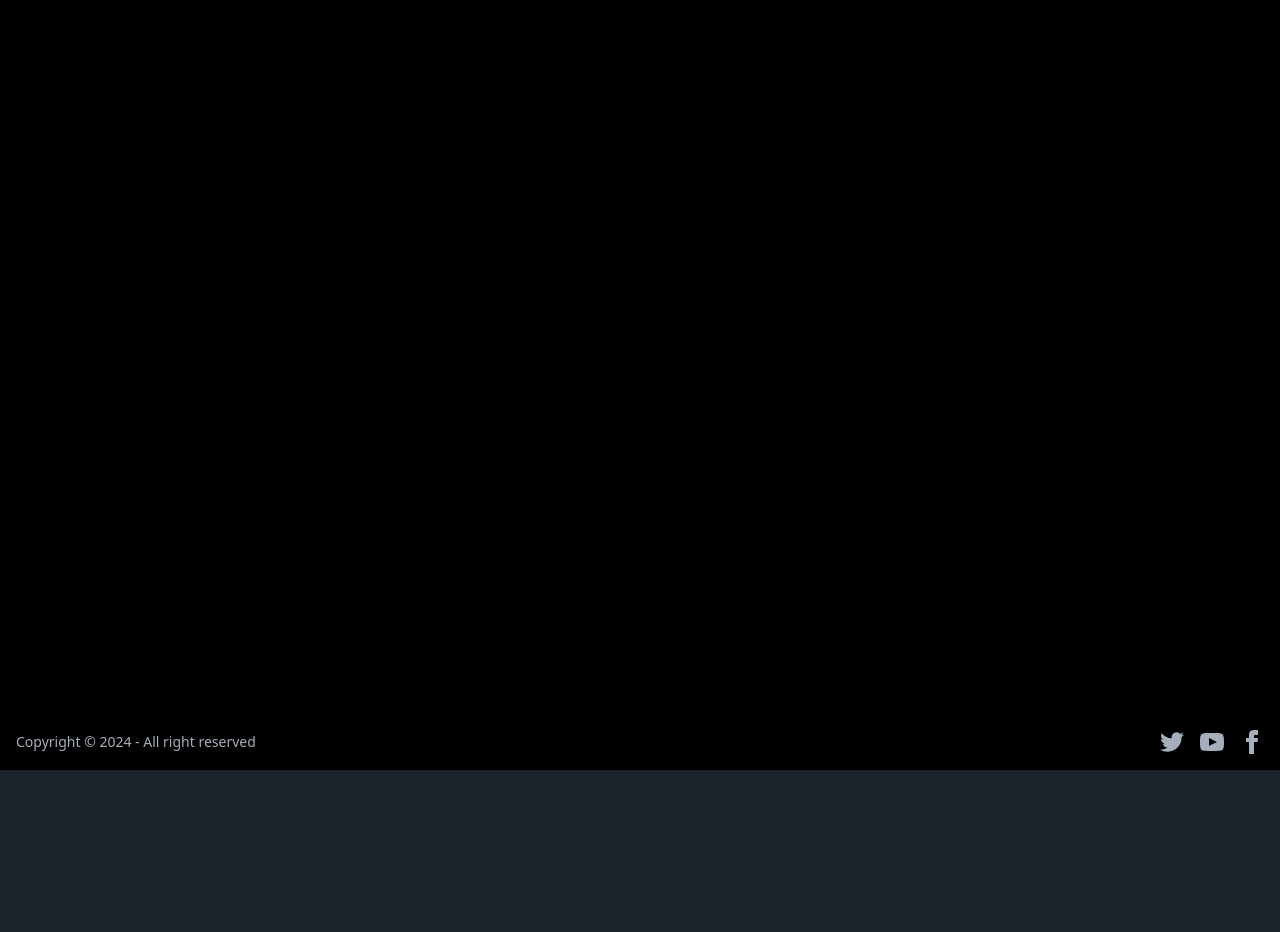
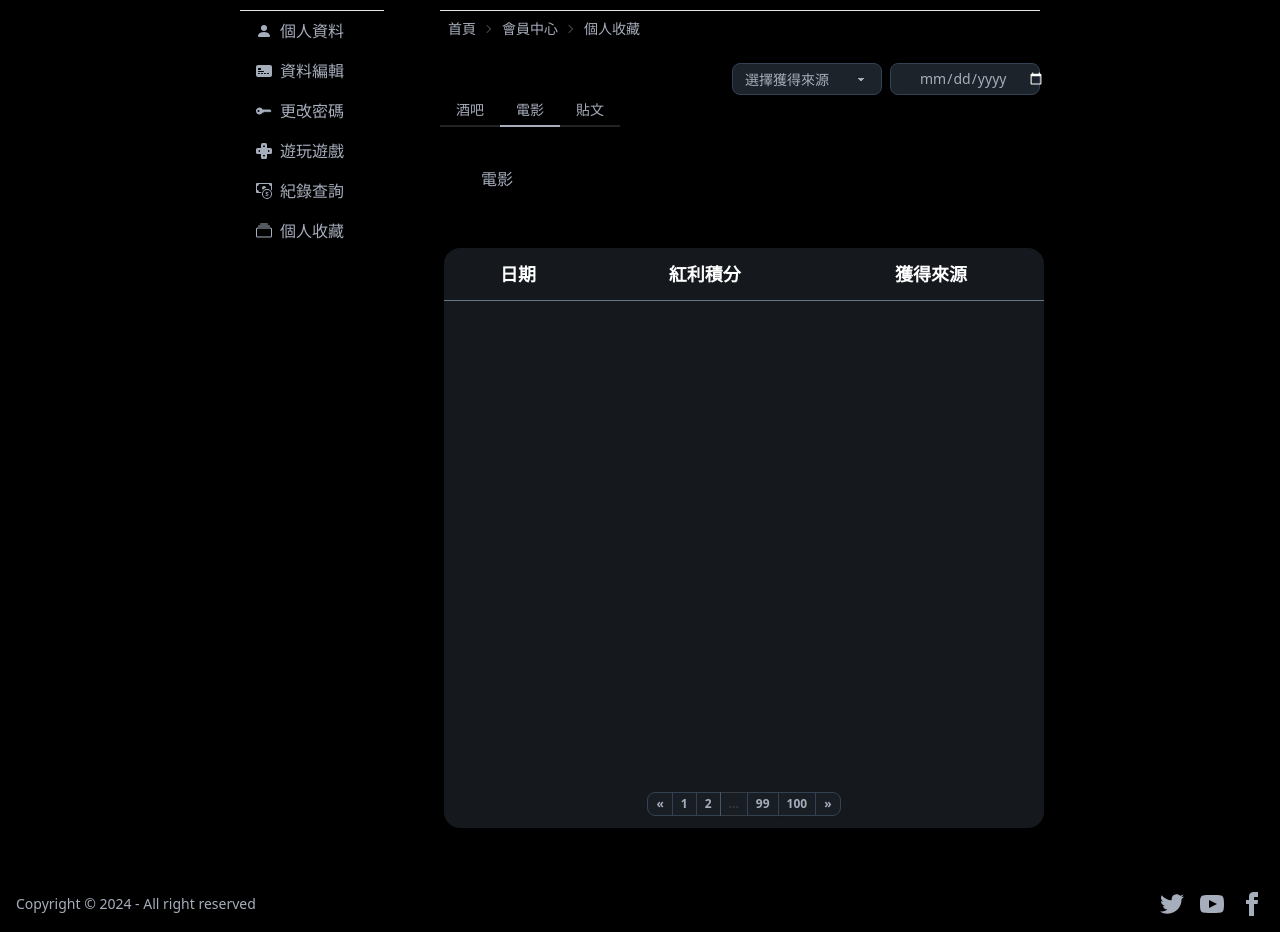
Before and after one commit to john123881/taipei_date_final, a Next.js app: page /account-center/account-collect in a window 1280 px wide. Before the commit this address had no page. Shown: the part 162-1094 px from the top of the page. Before the commit the page ends 932 px from the top, so only its background shows below. Built offline with nearby package versions, Linux system fonts and the light colour scheme.

Commit message:
account collect not finish

```diff
--- a/components/account-center/sidebar/sidebar.js
+++ b/components/account-center/sidebar/sidebar.js
@@ -62,7 +62,10 @@ export default function Sidebar() {
               </Link>
             </li>
             <li className="hover:text-neongreen">
-              <Link className="text-base" href="/">
+              <Link
+                className="text-base"
+                href="/account-center/account-collect"
+              >
                 <BsCollection />
                 個人收藏
               </Link>
--- /dev/null
+++ b/pages/account-center/account-collect/index.js
@@ -0,0 +1,165 @@
+import React from 'react';
+import { useState, useEffect } from 'react';
+import Sidebar from '@/components/account-center/sidebar/sidebar';
+import PageTitle from '@/components/page-title';
+import Breadcrumbs from '@/components/account-center/breadcrumbs/breadcrumbs';
+import BurgerMenu from '@/components/account-center/burgermenu/burger-menu';
+import SidebarMobile from '@/components/sidebar/sidebarMobile';
+
+export default function AccountCollect({ onPageChange }) {
+  const pageTitle = '會員中心';
+  const currentPage = '個人收藏';
+  useEffect(() => {
+    onPageChange(pageTitle);
+  }, []);
+
+  return (
+    <>
+      <PageTitle pageTitle={pageTitle} />
+      <div className="flex min-h-screen bg-dark ">
+        <div className="z-40 sm:block">
+          <Sidebar />
+        </div>
+        <div className="w-screen px-4 py-12 sm:px-6 md:px-8 lg:ps-14 lg:pe-44 xl:pe-60">
+          <div className="flex flex-col w-full ">
+            {/* 小漢堡START */}
+            <div className="flex border-b border-solid item-center menu-title ps-0">
+              <BurgerMenu />
+              <div className="flex flex-row items-end">
+                <div className="text-2xl text-light ms-3 min-w-[100px]">
+                  {currentPage}
+                </div>
+              </div>
+            </div>
+            {/* 小漢堡END */}
+
+            {/* Breadcrumbs START */}
+            <div className="text-sm breadcrumbs ms-2">
+              <Breadcrumbs currentPage={currentPage} />
+            </div>
+            {/* Breadcrumbs END */}
+
+            {/* SearchBar START */}
+            <div className="flex justify-end mt-4 ps-8 item-center">
+              <select
+                className={`w-full max-w-[150px] min-w-[100px] border-slate-700 select select-bordered select-sm `}
+              >
+                <option disabled selected>
+                  選擇獲得來源
+                </option>
+                <option>登入獲得</option>
+                <option>遊戲獲得</option>
+              </select>
+              <label className="flex items-center max-w-[150px] border-slate-700  w-full min-w-[150px] gap-1 ms-2 input input-bordered input-sm">
+                <svg
+                  xmlns="http://www.w3.org/2000/svg"
+                  viewBox="0 0 16 16"
+                  fill="currentColor"
+                  className="w-4 h-4 opacity-70"
+                >
+                  <path
+                    fillRule="evenodd"
+                    d="M9.965 11.026a5 5 0 1 1 1.06-1.06l2.755 2.754a.75.75 0 1 1-1.06 1.06l-2.755-2.754ZM10.5 7a3.5 3.5 0 1 1-7 0 3.5 3.5 0 0 1 7 0Z"
+                    clipRule="evenodd"
+                  />
+                </svg>
+                <input
+                  type="date"
+                  className="grow input-sm"
+                  placeholder="Search"
+                />
+              </label>
+            </div>
+            {/* SearchBar END */}
+
+            {/* TabBar START */}
+            <div role="tablist" className="tabs tabs-bordered">
+              <input
+                type="radio"
+                name="pubTabs"
+                role="tab"
+                className="tab"
+                aria-label="酒吧"
+              />
+              <div role="tabpanel" className="p-10 tab-content">
+                酒吧
+              </div>
+
+              <input
+                type="radio"
+                name="movieTabs"
+                role="tab"
+                className="tab"
+                aria-label="電影"
+                checked
+              />
+              <div role="tabpane2" className="p-10 tab-content">
+                電影
+              </div>
+
+              <input
+                type="radio"
+                name="postTabs"
+                role="tab"
+                className="tab"
+                aria-label="貼文"
+              />
+              <div role="tabpane3" className="p-10 tab-content">
+                貼文
+              </div>
+            </div>
+            {/* TabBar END */}
+
+            {/* CONTENT1 START */}
+            <div
+              className={`mt-4 flex flex-col justify-between w-full  h-[580px]  lg:mx-1 xl:mx-1 bg-base-300 rounded-box  place-items-center  rounded-3xl`}
+            >
+              <table className="container table py-4 ">
+                <thead className="w-full ">
+                  <tr className="border-b border-slate-500 min-h-[52px]">
+                    <th className="text-lg text-center text-light ">日期</th>
+                    <th className="text-lg text-center text-light ">
+                      紅利積分
+                    </th>
+                    <th className="text-lg text-center text-light ">
+                      獲得來源
+                    </th>
+                  </tr>
+                </thead>
+              </table>
+              <div className="mb-3 join ">
+                <button className="join-item btn border-slate-700 hover:bg-primary btn-xs">
+                  «
+                </button>
+                <button className="join-item btn border-slate-700 hover:bg-primary btn-xs">
+                  1
+                </button>
+                <button className="join-item btn border-slate-700 hover:bg-primary btn-xs">
+                  2
+                </button>
+                <button className="join-item btn btn-outline hover:bg-primary btn-xs btn-disabled">
+                  ...
+                </button>
+                <button className="join-item btn border-slate-700 hover:bg-primary btn-xs">
+                  99
+                </button>
+                <button className="join-item btn border-slate-700 hover:bg-primary btn-xs">
+                  100
+                </button>
+                <button className="join-item btn border-slate-700 hover:bg-primary btn-xs">
+                  »
+                </button>
+              </div>
+              {/* <ChangePWSuccessModal /> */}
+            </div>
+            {/* CONTENT1 END */}
+
+            {/* CONTENT2 START */}
+
+            {/* CONTENT2 END */}
+          </div>
+        </div>
+      </div>
+    </>
+  );
+}
```
